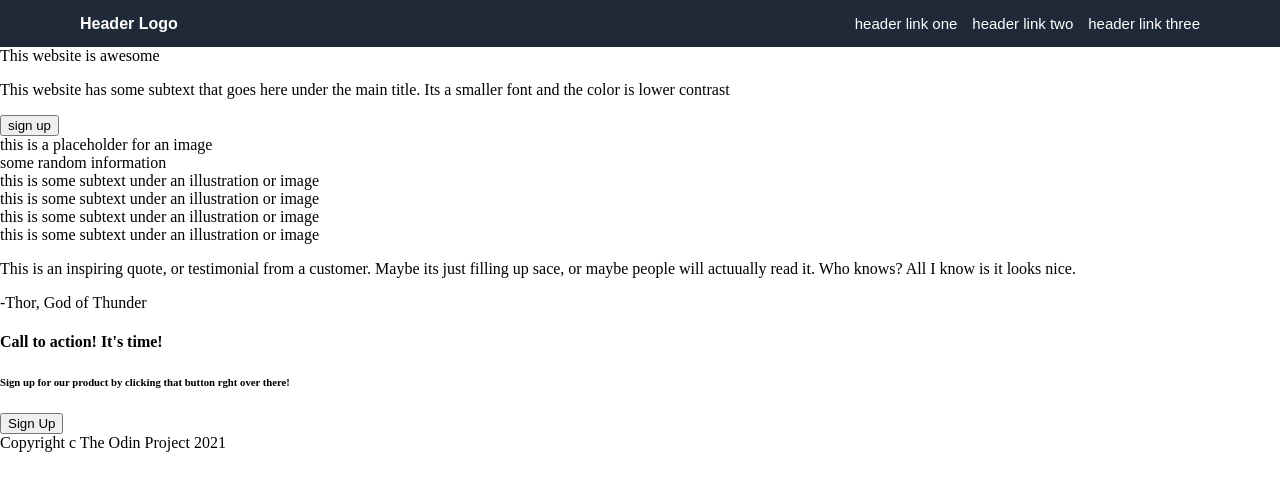
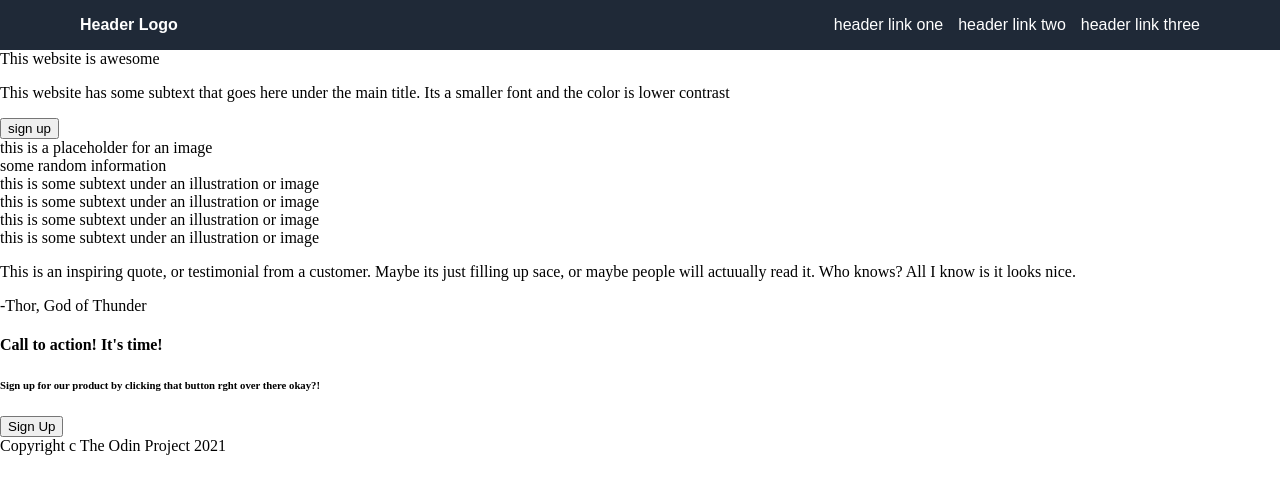
Before and after one commit to ccandsmokey/landing-page, a plain HTML site: page index.html in a window 1280 px wide. Drawn offline with Linux system fonts and the light colour scheme.

Commit message:
header done

```diff
--- a/index.html
+++ b/index.html
@@ -41,7 +41,7 @@
     <div class="white-box">
         <div class="action-box">
             <h4>Call to action! It's time!</h4>
-            <h6>Sign up for our product by clicking that button rght over there!</h6>
+            <h6>Sign up for our product by clicking that button rght over there okay?!</h6>
             <button>Sign Up</button>
 
         </div>
--- a/style.css
+++ b/style.css
@@ -27,5 +27,5 @@ ul, a {
     color: white;
     gap: 15px;
     font-weight: 300;
-    font-size: 15px;
+    font-size: 16px;
 }
```
